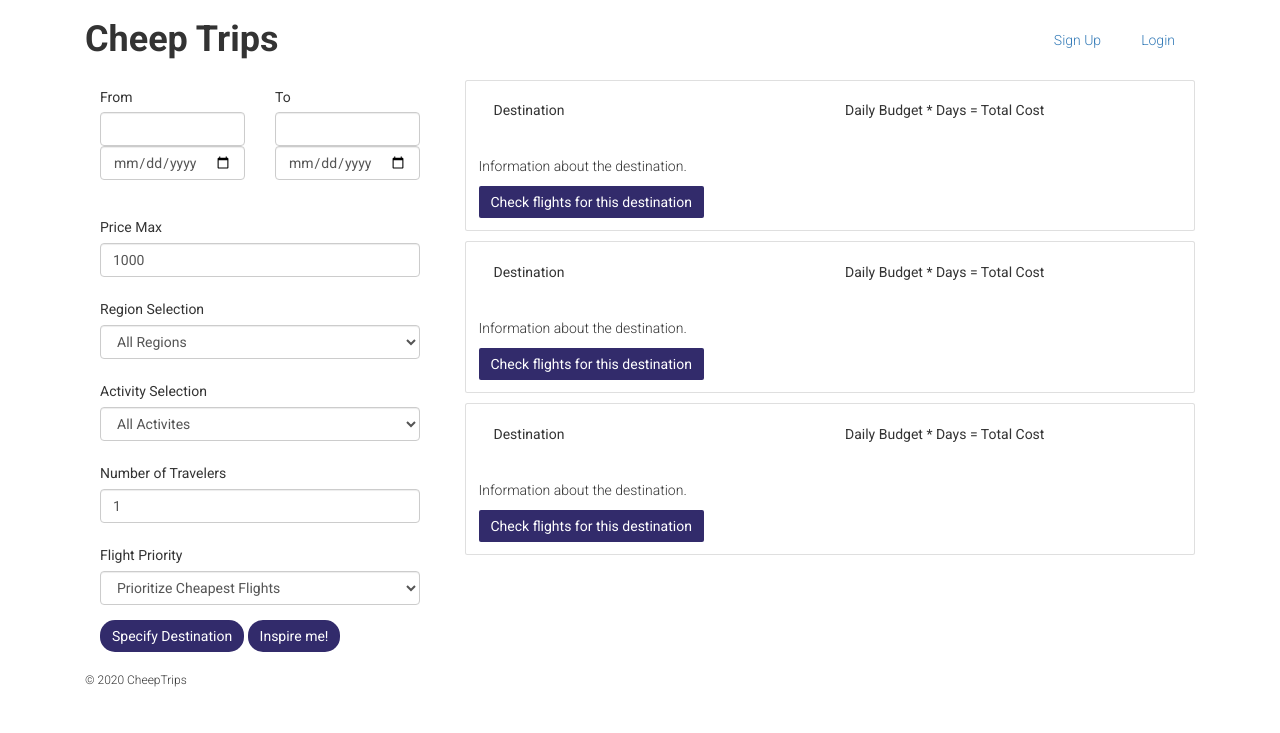
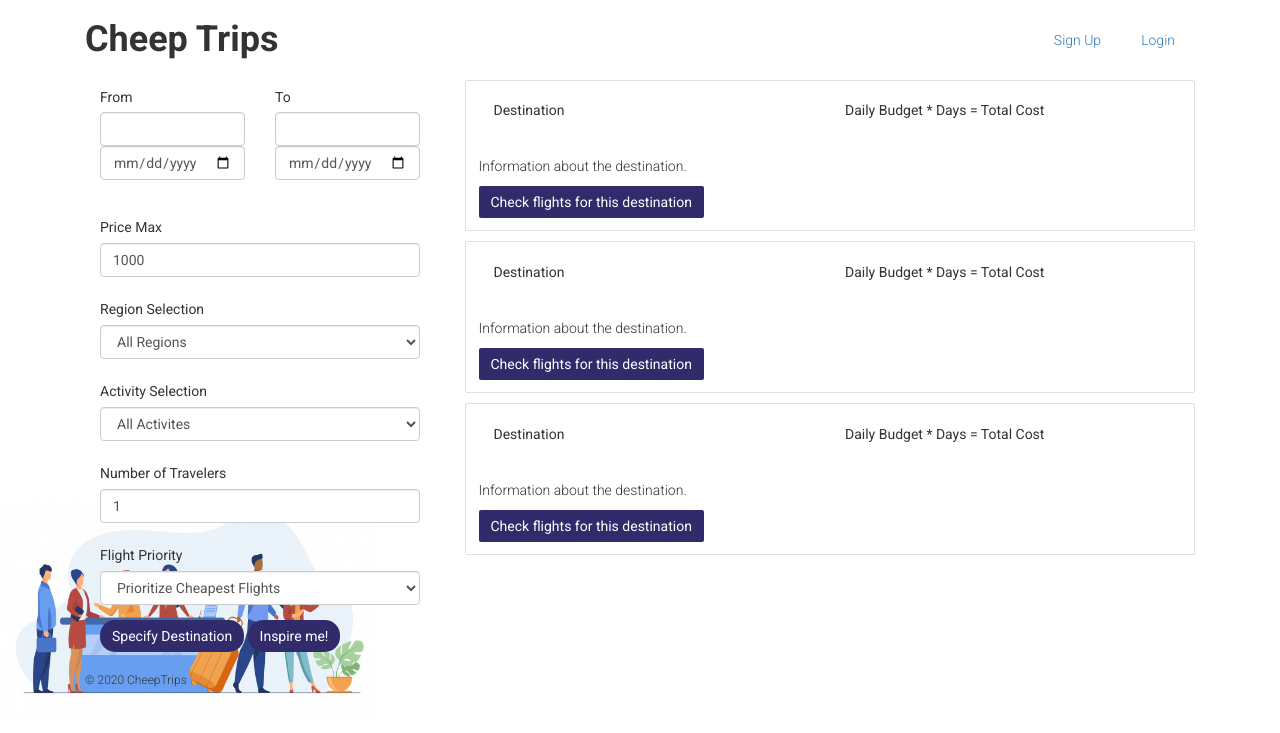
Before and after one commit to Cheep-Trips/CheepTrips, a Django app: page /destination in a window 1280 px wide. Shown: the top 733 px of the page. Run offline with Django 3.2, Linux system fonts and the light colour scheme; some libraries are stand-ins or nearby versions.

Commit message:
added more pictures/resize some of them

```diff
--- a/src/trips/templates/trips/compare.html
+++ b/src/trips/templates/trips/compare.html
@@ -21,6 +21,7 @@
     background-image: url('https://cdn.discordapp.com/attachments/598365420981977120/712101490759565322/tourists-with-bags-checking-hotel_74855-5297.jpg');
     background-repeat: no-repeat;
     background-position: bottom left;
+    background-size: 400px;
   }
   /* Float four columns side by side */
   .column {
--- a/src/trips/templates/trips/destination.html
+++ b/src/trips/templates/trips/destination.html
@@ -2,6 +2,14 @@
 {% load widget_tweaks %}
 
 {% block content %}
+<style>
+    body {
+        background-image: url(../static/images/friendly-receptionists-from-hotel-registration-desk-help-clients_74855-4420.jpg);
+        background-repeat: no-repeat;
+        background-position: left bottom;
+        background-size: 375px;
+    }
+</style>
 <section class="container">
     <div class="row">
         <!-- Start of left side elements -->
--- a/src/trips/templates/trips/profile.html
+++ b/src/trips/templates/trips/profile.html
@@ -8,6 +8,7 @@
   background-image: url(../static/images/tired-office-employee-sleeping-workplace_74855-5296.jpg) !important;
   background-repeat: no-repeat !important;
   background-position: right bottom !important;
+  background-size: 400px !important;
 }
 </style>
 <section class="container">
--- a/src/trips/templates/trips/saved_trips.html
+++ b/src/trips/templates/trips/saved_trips.html
@@ -15,6 +15,7 @@
     background-image: url('https://cdn.discordapp.com/attachments/598365420981977120/712101490759565322/tourists-with-bags-checking-hotel_74855-5297.jpg');
     background-repeat: no-repeat;
     background-position: bottom left;
+    background-size: 400px;
   }
 </style>
     <body>
```
Also changed, not shown: src/trips/templates/trips/view_flight.html (+7 -0 lines), src/trips/static/images/compare-page1.jpg (added), src/trips/static/images/compare2.jpg (added), src/trips/static/images/compare3.jpg (added), src/trips/static/images/individual.jpg (added), src/trips/static/images/individual1.jpg (added), src/trips/static/images/set-travelers-walking-with-luggage_74855-3773.jpg (deleted).
